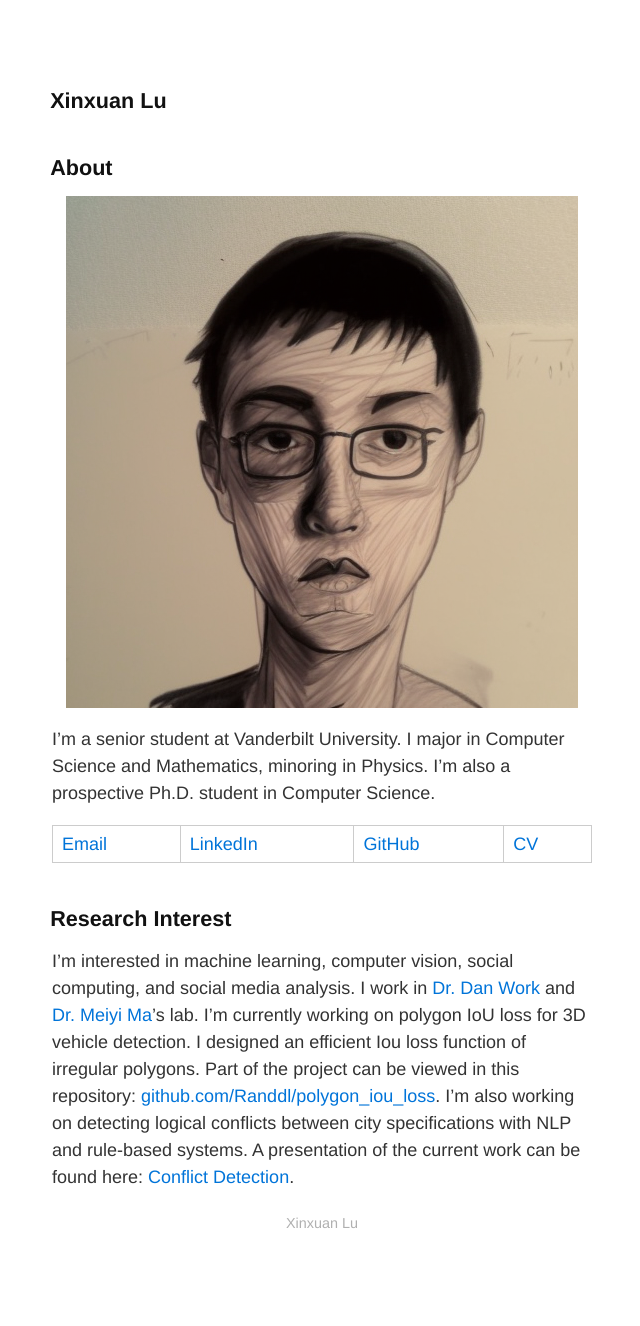
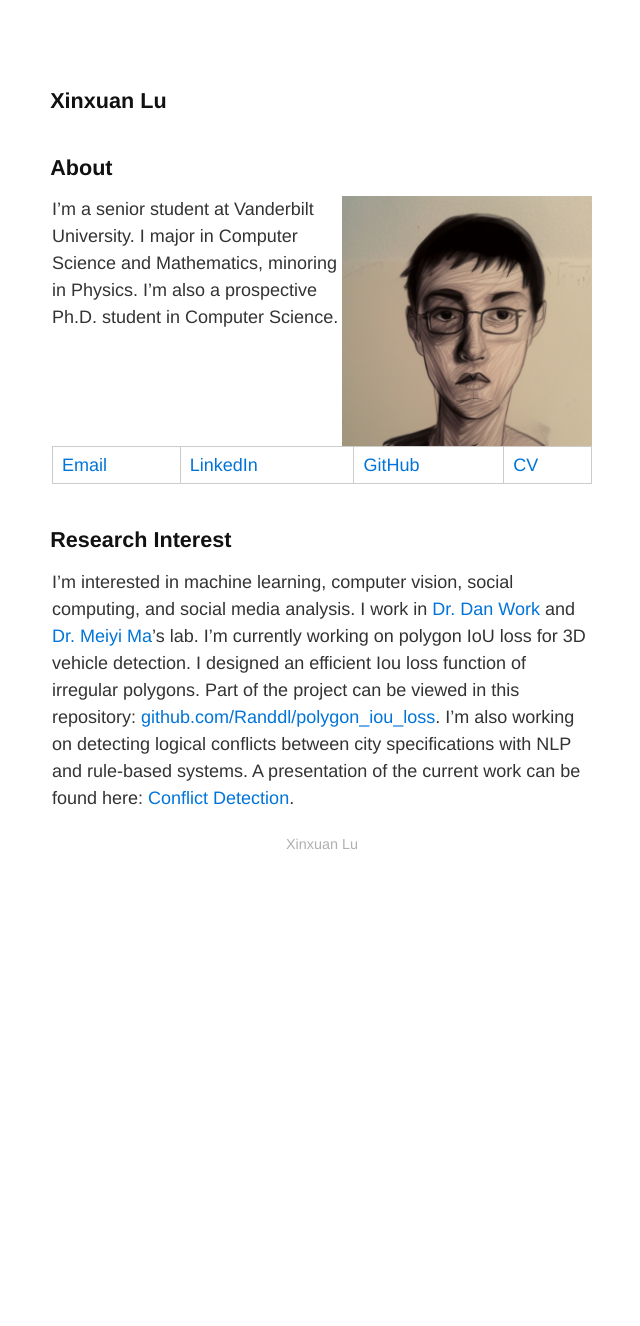
Before and after one commit to Randdl/Randdl.github.io, a Jekyll site: the page built from index.md, in a window 1280 px wide. Shown: the whole page, without its empty margins (318-958 px from the left). Built offline with Jekyll 4.4.1, drawn with Linux system fonts in a browser that asks for light colours; our own code applies the rules of GitHub Pages for plain Markdown files; after the commit the page ends 947 px from its top, so only the background shows below that.

Commit message:
Update index.md

```diff
--- a/index.md
+++ b/index.md
@@ -6,7 +6,7 @@ layout: default
 ## Xinxuan Lu
 
 ## About
-![Image](/assets/self_portrait.png){: width: 200px;style="float: right"}
+![Image](/assets/self_portrait.png){: width="250" style="float: right"}
 
 I'm a senior student at Vanderbilt University. I major in Computer Science and Mathematics, minoring in Physics.
 I'm also a prospective Ph.D. student in Computer Science.
```
